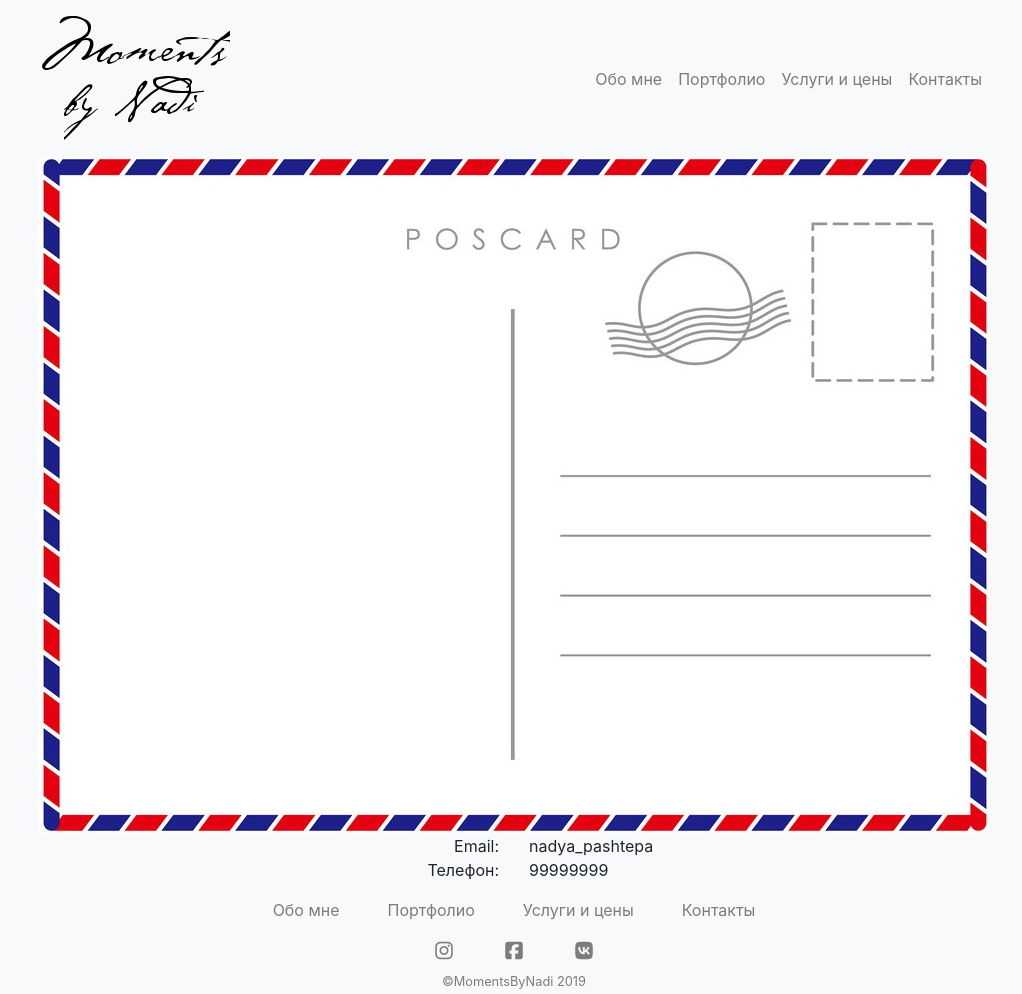
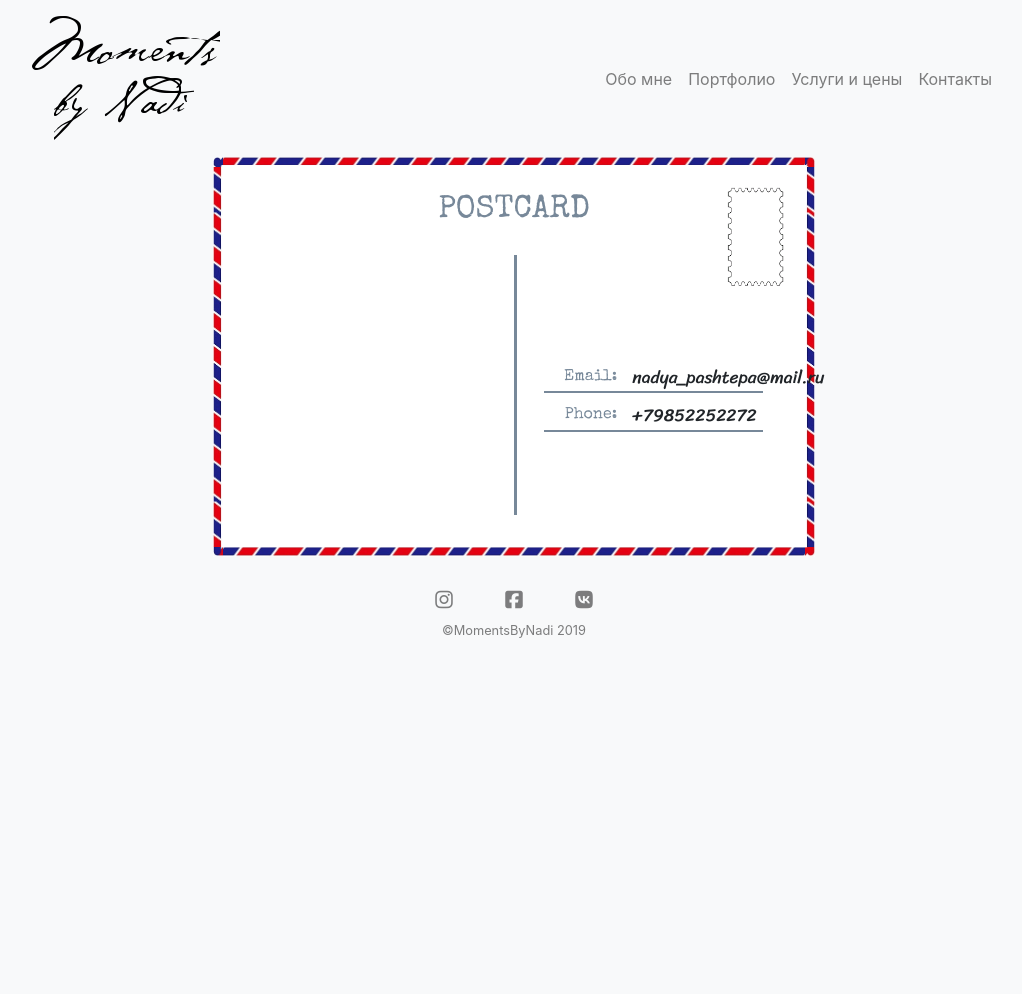
Before and after one commit to momentsbynadi/momentsbynadi.github.io, a plain HTML site: page contact.html in a window 1280 px wide. Shown: the whole page, without its empty margins (126-1148 px from the left). After the commit the page ends 800 px from the top, so only its background shows below. Drawn offline with nearby package versions, Linux system fonts and the light colour scheme.

Commit message:
contact_edited

```diff
--- a/contact.html
+++ b/contact.html
@@ -8,17 +8,16 @@
         <script src="https://code.jquery.com/ui/1.12.1/jquery-ui.min.js"></script>
         <script src="https://stackpath.bootstrapcdn.com/bootstrap/4.4.1/js/bootstrap.min.js"></script>
         <link rel="stylesheet" href="styles/main.css">
+        <link rel="stylesheet" href="styles/postcard.css">
         <link rel="shortcut icon" href="images/logo.ico">
         <link rel="stylesheet" href="styles/magnific-popup.css">
+        <link href="https://fonts.googleapis.com/css2?family=Special+Elite&family=Sriracha&display=swap" rel="stylesheet">
         <script src="https://kit.fontawesome.com/3f68311263.js" crossorigin="anonymous"></script>
 
 
     </head>
     <body class="bg-light">
       <div id="wrapper">
-
-
-
         <nav class="navbar navbar-expand-lg navbar-light bg-light">
             <a class="navbar-brand" href="index.html">
               <img id="logo-top" src="images/logo-top.png" alt="logo-top">
@@ -38,31 +37,26 @@
         </nav>
 
         <main>
-            <div id="contact-wrapper" class="container">
-                <img src="images/postcard.jpg" alt="postcard" class="img-fluid mx-auto">
-                <div class="row">
-                    <div class="col-md-6 text-right">Email:</div>
-                    <div class="col-md-6 text-left">nadya_pashtepa</div>
+            <div id="postcard" class="container">
+              <p id="postcard-title">POSTCARD</p>
+              <div id="postcard-stamp"></div>
+              <div id="postcard-content">
+                <div class="postcard-section">
+                  <div class="row postcard-text">
+                    <div class="col-md-4 postcard-property">Email:</div>
+                    <div class="col-md-8 text-left postcard-value">nadya_pashtepa@mail.ru</div>
+                  </div>
+                  <div class="row postcard-text">
+                    <div class="col-md-4 postcard-property">Phone:</div>
+                    <div class="col-md-8 text-left postcard-value">+79852252272</div>
+                  </div>
                 </div>
-                <div class="row">
-                    <div class="col-md-6 text-right">Телефон:</div>
-                    <div class="col-md-6 text-left">99999999</div>
-                </div>
+              </div>
             </div>
 
         </main>
 
         <footer class="bg-light">
-          <div class="navbar navbar-expand-lg navbar-light bg-light">
-            <div class="mx-auto">
-              <div class="navbar-nav">
-                <a class="nav-item nav-link px-4" href="description.html">Обо мне</a>
-                <a class="nav-item nav-link px-4" href="portfolio.html">Портфолио</a>
-                <a class="nav-item nav-link px-4" href="#">Услуги и цены</a>
-                <a class="nav-item nav-link px-4" href="contact.html">Контакты</a>
-              </div>
-            </div>
-          </div>
           <div class="mx-auto text-center" id="social-links">
             <a href="https://www.instagram.com/moments_by_nadi/?hl=ru" target="blank"><i class="fab fa-instagram fa-lg px-4 py-2"></i></a>
             <a href="https://facebook.com/Moments-by-Nadi-119616386096441/?ref=bookmarks" target="blank"><i class="fab fa-facebook-square fa-lg px-4 py-2"></i></a>
--- /dev/null
+++ b/styles/postcard.css
@@ -0,0 +1,99 @@
+#wrapper {
+    padding: 0 10px;
+}
+
+#postcard {
+    background-color: white;
+    border: 10px solid;
+    border-image: url('../images/postcard_border.jpg');
+    border-image-slice: 20 22;
+    border-image-repeat: repeat;
+    height: 280px;
+
+    position: relative;
+    margin-bottom: 30px;
+}
+
+#postcard-title {
+    margin: 20px 0;
+    text-align: center;
+    font-size: 2em;
+    color: lightslategray;
+    font-family: 'Special Elite', cursive;
+}
+
+#postcard-stamp {
+    position: absolute;
+    right:20px;
+    top: 20px;
+
+    border: 7px solid lightslategray;
+    border-image: url('../images/stamp-border.gif');
+    border-image-slice: 40 42;
+    border-image-repeat: stretch;
+
+    width: 50px;
+    height: 60px;
+}
+
+#postcard-content {
+    display: flex;
+    justify-content: flex-end;
+}
+
+.postcard-section {
+    height: 160px;
+    padding-top: 10px;
+    width: 50%;
+    border-left: 3px solid lightslategray;
+}
+
+.postcard-text {
+    border-bottom: 2px solid lightslategray;
+    padding-top: 10px;
+    margin: 0 10px;
+}
+
+.postcard-value {
+    font-family: 'Sriracha', cursive;
+    padding: 0;
+    padding-top: 10px;
+    font-size: 0.8em;
+}
+
+.postcard-property {
+    font-family: 'Special Elite', cursive;
+    color: lightslategray;
+    text-align: left;
+    padding: 0;
+    border-bottom: 2px solid lightslategray;
+}
+
+@media only screen and (min-width: 500px) {
+    #postcard {
+        width: 60%;
+        height: 400px;
+    }
+    .postcard-section{
+        padding-top: 100px;
+        width: 50%;
+        border-left: 3px solid lightslategray;
+        height: 260px;
+    }
+    .postcard-text {
+        margin: 0 10%;
+    }
+    .postcard-property{
+        text-align: right;
+        border: none;
+    }
+    .postcard-value{
+        padding: 0 15px;
+        font-size: 1.1em;
+    }
+    #postcard-stamp {
+        width: 10%;
+        height: 100px;
+    }
+
+}
```
Also changed, not shown: images/post_stamp.png (added), images/postcard_border.jpg (added), images/stamp-border.gif (added).
